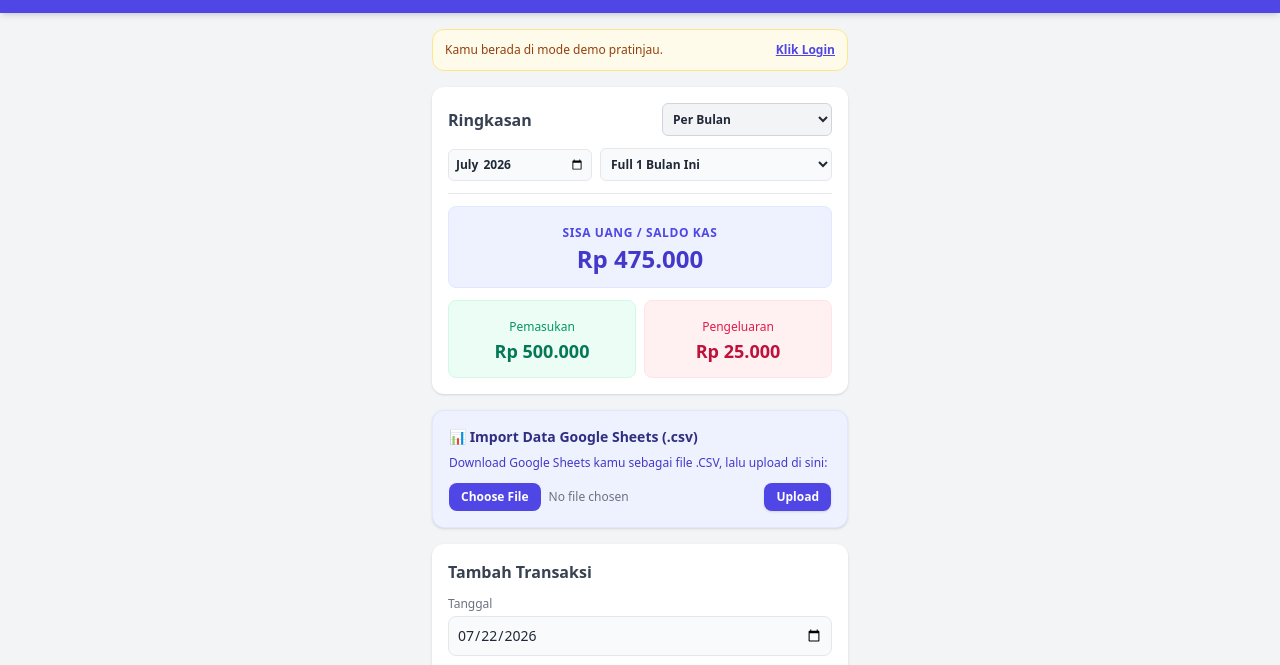
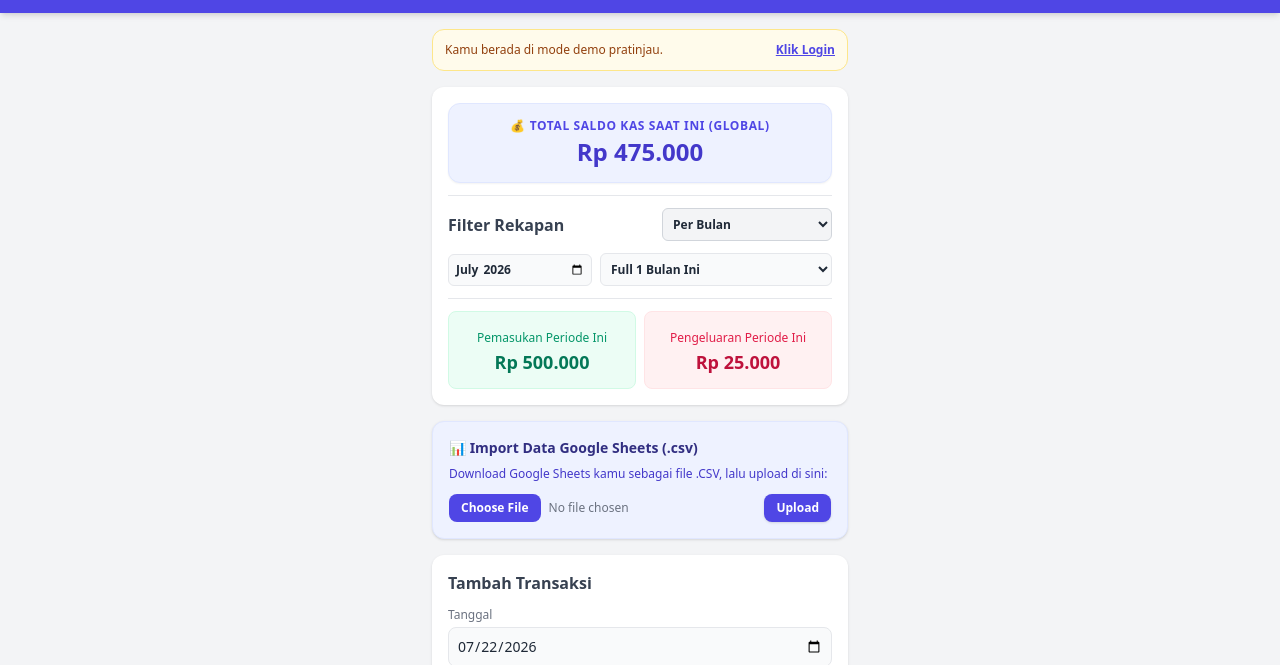
Before and after one commit to alfisjahri/kas-harian, a plain HTML site: page index.html in a window 1280 px wide. Shown: the part 63-728 px from the top of the page. Drawn offline with nearby package versions, Linux system fonts and the light colour scheme.

Commit message:
Update index.html

```diff
--- a/index.html
+++ b/index.html
@@ -53,9 +53,16 @@
 
     <!-- Ringkasan Keuangan & Panel Filter Advance -->
     <section class="bg-white p-4 rounded-xl shadow space-y-3">
-      <div class="space-y-2 border-b pb-3">
+
+      <!-- KARTU SISA KAS / SALDO GLOBAL (AKUMULASI SEPANJANG MASA) -->
+      <div id="card-sisa-kas" class="bg-indigo-50 p-3.5 rounded-xl border border-indigo-100 text-center shadow-sm">
+        <span class="text-xs text-indigo-600 font-semibold uppercase tracking-wider block mb-0.5">💰 Total Saldo Kas Saat Ini (Global)</span>
+        <p id="stat-sisa" class="text-2xl font-black text-indigo-700">Rp 0</p>
+      </div>
+
+      <div class="space-y-2 border-t border-b py-3">
         <div class="flex justify-between items-center">
-          <h2 class="font-bold text-gray-700">Ringkasan</h2>
+          <h2 class="font-bold text-gray-700">Filter Rekapan</h2>
           <select id="filter-type" class="text-xs bg-gray-100 p-1.5 rounded-md font-semibold border border-gray-300">
             <option value="month" selected>Per Bulan</option>
             <option value="quarter">Per Kuartal (Q1 - Q4)</option>
@@ -110,19 +117,13 @@
         </div>
       </div>
 
-      <!-- KARTU SISA KAS / SALDO -->
-      <div id="card-sisa-kas" class="bg-indigo-50 p-3 rounded-lg border border-indigo-100 text-center">
-        <span class="text-xs text-indigo-600 font-semibold uppercase tracking-wider">Sisa Uang / Saldo Kas</span>
-        <p id="stat-sisa" class="text-2xl font-black text-indigo-700">Rp 0</p>
-      </div>
-
       <div class="grid grid-cols-2 gap-2 text-center">
         <div class="bg-emerald-50 p-3 rounded-lg border border-emerald-100">
-          <span class="text-xs text-emerald-600 font-medium">Pemasukan</span>
+          <span class="text-xs text-emerald-600 font-medium">Pemasukan Periode Ini</span>
           <p id="stat-pemasukan" class="text-lg font-bold text-emerald-700">Rp 0</p>
         </div>
         <div class="bg-rose-50 p-3 rounded-lg border border-rose-100">
-          <span class="text-xs text-rose-600 font-medium">Pengeluaran</span>
+          <span class="text-xs text-rose-600 font-medium">Pengeluaran Periode Ini</span>
           <p id="stat-pengeluaran" class="text-lg font-bold text-rose-700">Rp 0</p>
         </div>
       </div>
@@ -212,7 +213,7 @@
 
   <!-- SINGLE SCRIPT -->
   <script>
-    // --- KONFIGURASI SUPABASE (SUDAH DILENGKAPI KUNCI ASLI) ---
+    // --- KONFIGURASI SUPABASE ---
     const SUPABASE_URL = "https://sgxztlpxabehtnemksvr.supabase.co";
     const SUPABASE_ANON_KEY = "sb_publishable_giXNuTZ9oHeErW7EuUyq7w_87eXiw6e";
 
@@ -338,7 +339,7 @@
       renderApp();
     }
 
-    // --- RENDER & REKAPAN KALKULASI SISA KAS ---
+    // --- RENDER & LOGIKA REKAPAN SISA KAS GLOBAL ---
     async function renderApp() {
       let transactions = [];
 
@@ -354,33 +355,45 @@
         transactions = dummyTransactions;
       }
 
-      const filtered = getFilteredData(transactions);
+      // 1. HITUNG SALDO KAS GLOBAL (DARI SELURUH DATA DARI AWAL BIKIN AKUN / TANPA TERFILTER)
+      let globalMasuk = 0;
+      let globalKeluar = 0;
 
-      let totalMasuk = 0;
-      let totalKeluar = 0;
-
-      filtered.forEach(t => {
-        if (t.type === 'pemasukan') totalMasuk += Number(t.amount);
-        else totalKeluar += Number(t.amount);
+      transactions.forEach(t => {
+        if (t.type === 'pemasukan') globalMasuk += Number(t.amount);
+        else globalKeluar += Number(t.amount);
       });
 
-      const sisaKas = totalMasuk - totalKeluar;
+      const totalSisaKasGlobal = globalMasuk - globalKeluar;
 
+      // Update Tampilan Saldo Kas Global
       const statSisaEl = document.getElementById('stat-sisa');
       const cardSisaEl = document.getElementById('card-sisa-kas');
-      statSisaEl.innerText = formatRp(sisaKas);
+      statSisaEl.innerText = formatRp(totalSisaKasGlobal);
 
-      if (sisaKas < 0) {
-        cardSisaEl.className = "bg-rose-50 p-3 rounded-lg border border-rose-200 text-center";
+      if (totalSisaKasGlobal < 0) {
+        cardSisaEl.className = "bg-rose-50 p-3.5 rounded-xl border border-rose-200 text-center shadow-sm";
         statSisaEl.className = "text-2xl font-black text-rose-700";
       } else {
-        cardSisaEl.className = "bg-indigo-50 p-3 rounded-lg border border-indigo-100 text-center";
+        cardSisaEl.className = "bg-indigo-50 p-3.5 rounded-xl border border-indigo-100 text-center shadow-sm";
         statSisaEl.className = "text-2xl font-black text-indigo-700";
       }
 
-      document.getElementById('stat-pemasukan').innerText = formatRp(totalMasuk);
-      document.getElementById('stat-pengeluaran').innerText = formatRp(totalKeluar);
+      // 2. HITUNG REKAPAN PERIODE TERFILTER (SESUAI BULAN / PERIODE DILIHAT)
+      const filtered = getFilteredData(transactions);
 
+      let totalMasukPeriode = 0;
+      let totalKeluarPeriode = 0;
+
+      filtered.forEach(t => {
+        if (t.type === 'pemasukan') totalMasukPeriode += Number(t.amount);
+        else totalKeluarPeriode += Number(t.amount);
+      });
+
+      document.getElementById('stat-pemasukan').innerText = formatRp(totalMasukPeriode);
+      document.getElementById('stat-pengeluaran').innerText = formatRp(totalKeluarPeriode);
+
+      // Render Riwayat Transaksi
       const listContainer = document.getElementById('tx-list');
       listContainer.innerHTML = '';
 
```
